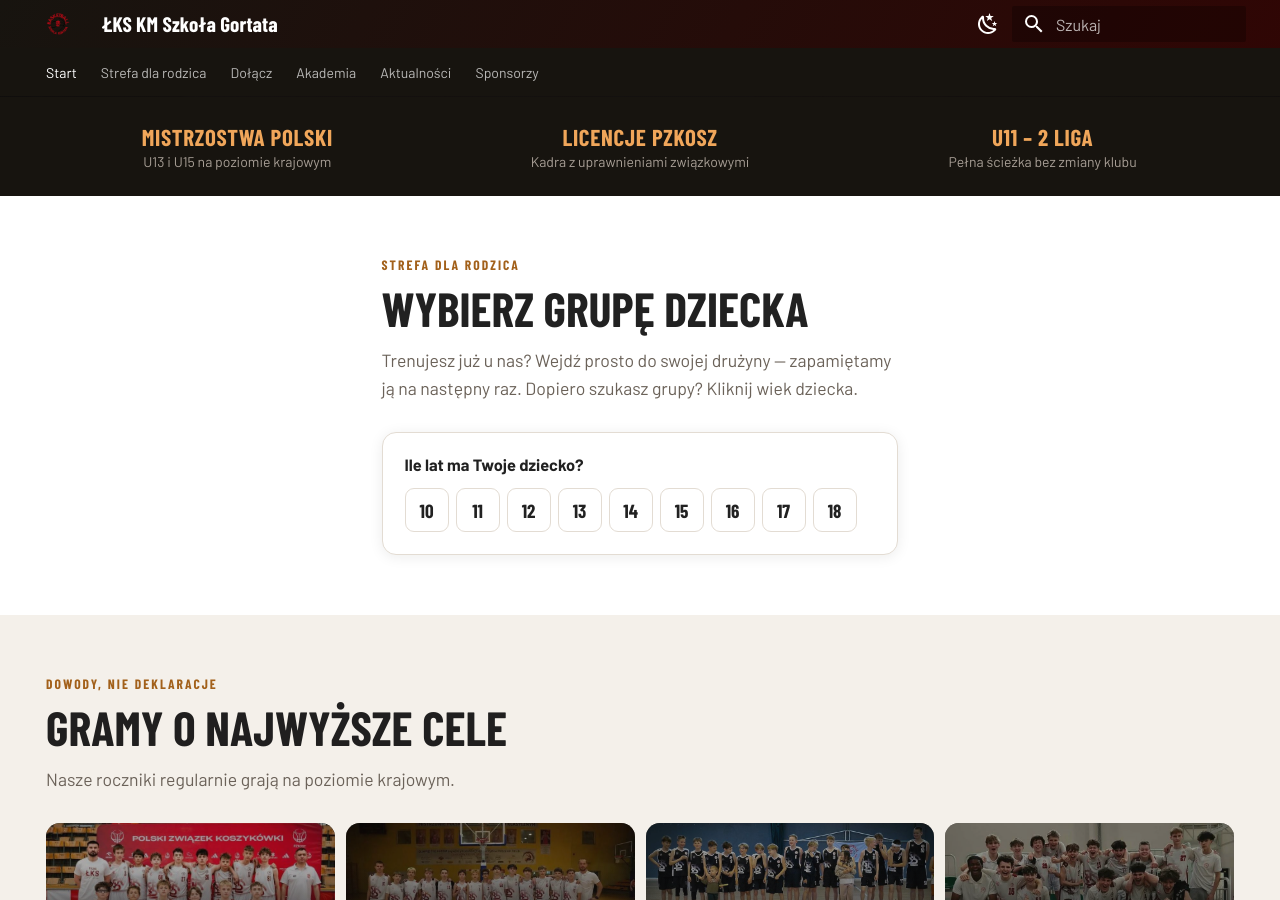
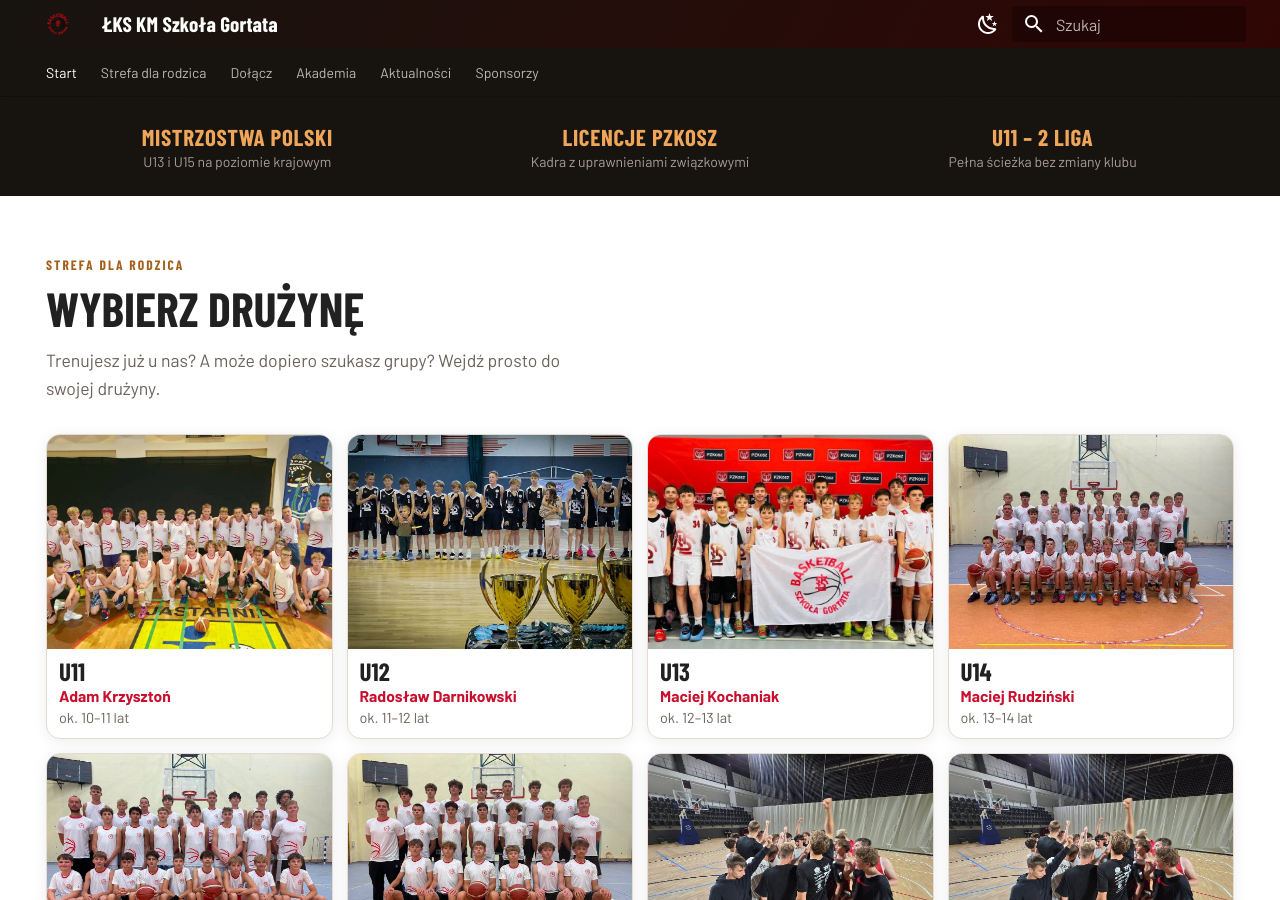
Before and after one commit to piotrlew-creator/lks-junior, an MkDocs documentation site: the page built from docs/index.md, in a window 1280 px wide and 900 px high, scrolled down 712 px. Built offline with MkDocs 1.6.1 and Material for MkDocs 9.7.7, drawn with Linux system fonts in a browser that asks for light colours; some web fonts are replaced; some of the changed text lies outside the part shown.

Commit message:
Wybor druzyny zamiast wyboru po wieku

```diff
--- a/docs/javascripts/extra.js
+++ b/docs/javascripts/extra.js
@@ -2,6 +2,10 @@
    ŁKS KM Szkoła Gortata — skrypty strony
    Uruchamiane przez document$ (Material, navigation.instant), więc
    działają też po przejściu między podstronami bez przeładowania.
+
+   Zasada: skrypt jest wyłącznie dodatkiem. Nawigacja po drużynach
+   opiera się na zwykłych odnośnikach w szablonie i działa również
+   przy wyłączonym JavaScript.
    ═══════════════════════════════════════════════════════════════ */
 
 (function () {
@@ -9,18 +13,10 @@
 
   var STORE_KEY = "lks-grupa";
 
-  var NOTE_OPEN =
-    "Do tej grupy prowadzimy otwarty nabór i doświadczenie nie jest potrzebne. " +
-    "Zadzwoń lub napisz do biura — umówimy pierwsze zajęcia i spotkanie z trenerem.";
-
-  var NOTE_IND =
-    "Do tej grupy również przyjmujemy nowych zawodników. Zaczynamy od spotkania " +
-    "z trenerem prowadzącym, żeby sprawdzić poziom zawodnika i wspólnie ocenić, " +
-    "czy drużyna będzie dla niego dobrym miejscem. Spotkanie umówisz przez biuro.";
-
-  /* ── Pamięć wyboru grupy ─────────────────────────────────────
-     Rodzic grającego dziecka wybiera drużynę raz; przy kolejnych
-     wizytach strona otwiera się od razu na jego grupie.           */
+  /* ── Pamięć wyboru drużyny ───────────────────────────────────
+     Rodzic grającego dziecka wchodzi na stronę swojej drużyny;
+     przy kolejnej wizycie jej kafel jest wyróżniony na stronie
+     głównej.                                                      */
   function remember(key) {
     try { window.localStorage.setItem(STORE_KEY, key); } catch (e) { /* tryb prywatny */ }
   }
@@ -28,132 +24,35 @@
     try { return window.localStorage.getItem(STORE_KEY); } catch (e) { return null; }
   }
 
-  /* ── Skład grup ────────────────────────────────────────────── */
-  var ROSTER = [
-    ["u11", "U11", "Adam Krzysztoń", true],
-    ["u12", "U12", "Radosław Darnikowski", true],
-    ["u13", "U13", "Maciej Kochaniak", false],
-    ["u14", "U14", "Maciej Rudziński", false],
-    ["u15", "U15", "Maciej Puczyński", false],
-    ["u17", "U17", "Patryk Dembowski", false],
-    ["u19", "U19", "Piotr Trepka", false]
-  ];
-
-  /* ── Adres główny witryny ────────────────────────────────────
-     Odczytujemy go z odnośnika w logo, który generuje sam MkDocs —
-     dzięki temu jest poprawny również wtedy, gdy witryna stoi
-     w podkatalogu (GitHub Pages). Nie zgadujemy go z adresu okna,
-     bo to właśnie na tym wcześniej się przewróciło.               */
-  function siteRoot() {
-    var logo = document.querySelector(".md-header__button.md-logo, .md-header a.md-header__button[href]");
-    if (logo && logo.href) return logo.href.replace(/\/?$/, "/");
-
-    var canonical = document.querySelector("link[rel=canonical]");
-    if (canonical && canonical.href) {
-      // strona główna = katalog kanoniczny
-      return canonical.href.replace(/index\.html$/, "").replace(/\/?$/, "/");
-    }
-    return window.location.href.replace(/[^/]*$/, "");
+  /* ── Zapamiętanie drużyny przy wejściu na jej podstronę ──────
+     Wzorzec dopasowuje slugi grup młodzieżowych (u11…u19) oraz
+     zespołu seniorskiego, więc nie wymaga listy drużyn.           */
+  function rememberFromPath() {
+    var m = window.location.pathname.match(/strefa-rodzica\/(u1[1-9]|dwa-liga)\/?$/);
+    if (m) remember(m[1]);
   }
 
-  /* ── Dane grup ───────────────────────────────────────────────
-     Najpierw sprawdzamy blok danych wstrzyknięty przez szablon
-     (adresy gotowe od Jinja). Jeśli go nie ma — składamy adresy
-     względem korzenia witryny odczytanego wyżej.                  */
-  function readGroups() {
-    var el = document.getElementById("lks-groups-data");
-    if (el) {
-      try {
-        var parsed = JSON.parse(el.textContent);
-        if (parsed && parsed.u11) return parsed;
-      } catch (e) { /* spadamy do wariantu zapasowego */ }
-    }
-
-    var root = siteRoot();
-    var out = {};
-    ROSTER.forEach(function (r) {
-      out[r[0]] = {
-        name: r[1],
-        coach: r[2],
-        open: r[3],
-        img: root + "assets/" + r[0] + ".jpg",
-        href: root + "strefa-rodzica/" + r[0] + "/"
-      };
-    });
-    return out;
-  }
-
-  /* ── Wyszukiwarka grupy na stronie głównej ─────────────────── */
-  function initFinder() {
-    var wrap = document.getElementById("lks-finder");
+  /* ── Wyróżnienie zapamiętanej drużyny na stronie głównej ───── */
+  function initMyTeam() {
+    var wrap = document.getElementById("lks-teams");
     if (!wrap) return;
 
-    // Przy nawigacji bez przeładowania document$ potrafi zadziałać
-    // ponownie na tym samym elemencie — nie podpinamy zdarzeń dwa razy.
-    if (wrap.dataset.lksReady === "1") return;
-    wrap.dataset.lksReady = "1";
+    var saved = recall();
+    if (!saved) return;
 
-    var GROUPS = readGroups();
+    var tile = wrap.querySelector('.lks-group[data-g="' + saved + '"]');
+    if (!tile || tile.classList.contains("is-mine")) return;
 
-    var ages = document.getElementById("lks-ages");
-    var res = document.getElementById("lks-res");
-    var note = document.getElementById("lks-res-note");
-    var img = document.getElementById("lks-res-img");
-    var name = document.getElementById("lks-res-name");
-    var tag = document.getElementById("lks-res-tag");
-    var det = document.getElementById("lks-res-det");
-    var go = document.getElementById("lks-res-go");
-    if (!ages || !res) return;
+    tile.classList.add("is-mine");
 
-    var buttons = ages.querySelectorAll(".lks-age");
+    var badge = document.createElement("span");
+    badge.className = "lks-group__mine";
+    badge.textContent = "Twoja drużyna";
 
-    function show(key, btn) {
-      var g = GROUPS[key];
-      if (!g) return;
-
-      buttons.forEach(function (b) { b.setAttribute("aria-pressed", "false"); });
-      if (btn) btn.setAttribute("aria-pressed", "true");
-
-      img.src = g.img;
-      img.alt = "Drużyna " + g.name;
-      name.textContent = g.name;
-      tag.innerHTML = g.open
-        ? '<span class="lks-tag lks-tag--open">Nabór otwarty</span>'
-        : '<span class="lks-tag lks-tag--ind">Nabór indywidualny</span>';
-      det.innerHTML =
-        "Trener prowadzący: <strong>" + g.coach + "</strong><br>" +
-        "Harmonogram i hala — zobacz stronę drużyny";
-      go.href = g.href;
-      note.textContent = g.open ? NOTE_OPEN : NOTE_IND;
-
-      res.classList.add("is-on");
-      note.classList.add("is-on");
-      remember(key);
-    }
-
-    buttons.forEach(function (b) {
-      b.addEventListener("click", function () {
-        show(b.getAttribute("data-g"), b);
-      });
-    });
-
-    // Powrót do zapamiętanej grupy
-    var saved = recall();
-    if (saved && GROUPS[saved]) {
-      var match = null;
-      buttons.forEach(function (b) {
-        if (!match && b.getAttribute("data-g") === saved) match = b;
-      });
-      show(saved, match);
-    }
-  }
-
-  /* ── Zapamiętanie grupy przy wejściu na jej podstronę ────────
-     Wzorzec dopasowuje wyłącznie slugi grup młodzieżowych (u11…u19),
-     więc nie wymaga listy drużyn.                                  */
-  function rememberFromPath() {
-    var m = window.location.pathname.match(/strefa-rodzica\/(u1[1-9])\/?$/);
-    if (m) remember(m[1]);
+    // Plakietka trafia pod nazwę drużyny, nad nazwisko trenera.
+    var coach = tile.querySelector(".lks-group__coach");
+    if (coach) tile.insertBefore(badge, coach);
+    else tile.appendChild(badge);
   }
 
   /* ── Odsłanianie sekcji przy przewijaniu ──────────────────── */
@@ -193,8 +92,8 @@
   }
 
   function initAll() {
-    initFinder();
     rememberFromPath();
+    initMyTeam();
     initReveal();
     initExternalLinks();
   }
--- a/docs/stylesheets/extra.css
+++ b/docs/stylesheets/extra.css
@@ -357,117 +357,6 @@ summary:focus-visible,
 }
 
 /* ═══════════════════════════════════════════════════════════════
-   WYSZUKIWARKA GRUPY
-   ═══════════════════════════════════════════════════════════════ */
-.lks-finder {
-  background: var(--lks-surface);
-  border: 1px solid var(--lks-border);
-  border-radius: var(--lks-r);
-  padding: 1.1rem;
-  box-shadow: var(--lks-shadow);
-  max-width: 620px;
-}
-.lks-finder__q {
-  font-weight: 600;
-  font-size: 0.82rem;
-  margin: 0 0 0.7rem;
-}
-.lks-ages {
-  display: flex;
-  gap: 7px;
-  flex-wrap: wrap;
-}
-.lks-age {
-  font-family: "Barlow Condensed", sans-serif;
-  font-weight: 700;
-  font-size: 0.95rem;
-  min-width: 44px;
-  min-height: 44px;
-  padding: 8px 13px;
-  border-radius: var(--lks-r-sm);
-  border: 1.5px solid var(--lks-border);
-  background: var(--lks-surface);
-  color: var(--md-default-fg-color);
-  cursor: pointer;
-  transition: all var(--lks-t);
-}
-.lks-age:hover { border-color: var(--lks-red); }
-.lks-age[aria-pressed="true"] {
-  background: var(--lks-red);
-  border-color: var(--lks-red);
-  color: var(--lks-white);
-}
-
-.lks-res {
-  display: none;
-  gap: 13px;
-  align-items: flex-start;
-  margin-top: 1rem;
-  padding-top: 1rem;
-  border-top: 1px solid var(--lks-border);
-}
-.lks-res.is-on { display: flex; }
-.lks-res__img {
-  width: 86px;
-  height: 65px;
-  object-fit: cover;
-  border-radius: var(--lks-r-sm);
-  flex: none;
-}
-.lks-res__head {
-  display: flex;
-  align-items: center;
-  gap: 8px;
-  flex-wrap: wrap;
-  margin: 0 0 3px;
-}
-.lks-res__name {
-  font-family: "Barlow Condensed", sans-serif;
-  font-weight: 800;
-  font-size: 1.3rem;
-  line-height: 1;
-}
-.lks-res__det {
-  font-size: 0.78rem;
-  color: var(--lks-muted);
-  line-height: 1.5;
-  margin: 0 0 5px;
-}
-.lks-res__go {
-  font-size: 0.78rem;
-  font-weight: 700;
-  color: var(--lks-red);
-  text-decoration: none !important;
-}
-.lks-res__note {
-  display: none;
-  margin: 0.8rem 0 0;
-  padding: 11px 13px;
-  border-radius: var(--lks-r-sm);
-  background: var(--lks-surface-2);
-  border: 1px solid var(--lks-border);
-  font-size: 0.76rem;
-  line-height: 1.55;
-  color: var(--lks-muted);
-}
-.lks-res__note.is-on { display: block; }
-
-.lks-tag {
-  display: inline-block;
-  font-size: 0.62rem;
-  font-weight: 700;
-  text-transform: uppercase;
-  letter-spacing: 0.07em;
-  padding: 3px 8px;
-  border-radius: 999px;
-  white-space: nowrap;
-}
-.lks-tag--open { background: #dff3e6; color: #1f6b3d; border: 1px solid #b6e0c6; }
-.lks-tag--ind  { background: #fbeedd; color: #8a5313; border: 1px solid #efd9bc; }
-[data-md-color-scheme="slate"] .lks-tag--open { background: rgba(95,191,127,.16); color: #7fd39c; border-color: rgba(95,191,127,.3); }
-[data-md-color-scheme="slate"] .lks-tag--ind  { background: rgba(217,145,63,.16); color: #e0a561; border-color: rgba(217,145,63,.3); }
-
-/* ═══════════════════════════════════════════════════════════════
    OSIĄGNIĘCIA (kafle ze zdjęciami)
    ═══════════════════════════════════════════════════════════════ */
 .lks-ach {
@@ -644,11 +533,20 @@ summary:focus-visible,
 /* ═══════════════════════════════════════════════════════════════
    STREFA DLA RODZICA — kafle grup
    ═══════════════════════════════════════════════════════════════ */
+/* Osiem drużyn układa się w równe rzędy: po dwie na telefonie,
+   trzy na tablecie, cztery na laptopie. Automatyczne wypełnianie
+   dawało na telefonie jedną kolumnę, czyli osiem ekranów przewijania. */
 .lks-groups {
   display: grid;
-  grid-template-columns: repeat(auto-fill, minmax(190px, 1fr));
-  gap: 14px;
+  grid-template-columns: repeat(2, 1fr);
+  gap: 10px;
   margin: 1.6rem 0 2.4rem;
+}
+@media (min-width: 600px) {
+  .lks-groups { grid-template-columns: repeat(3, 1fr); gap: 14px; }
+}
+@media (min-width: 900px) {
+  .lks-groups { grid-template-columns: repeat(4, 1fr); }
 }
 .lks-group {
   display: flex;
@@ -676,22 +574,41 @@ summary:focus-visible,
 .lks-group__name {
   font-family: "Barlow Condensed", sans-serif;
   font-weight: 800;
-  font-size: 1.5rem;
+  font-size: 1.25rem;
   line-height: 1;
-  padding: 12px 14px 2px;
+  padding: 10px 12px 2px;
   color: var(--md-default-fg-color);
 }
 .lks-group__coach {
-  padding: 0 14px;
+  padding: 0 12px;
   font-size: 0.78rem;
   font-weight: 600;
   color: var(--lks-red);
 }
 .lks-group__age {
   margin-top: auto;
-  padding: 4px 14px 14px;
+  padding: 4px 12px 12px;
   font-size: 0.72rem;
   color: var(--lks-muted);
+}
+
+/* -- Drużyna zapamiętana z poprzedniej wizyty ----------------- */
+/* Klasę dodaje skrypt; bez JavaScriptu kafel wygląda jak każdy inny. */
+.lks-group.is-mine {
+  border-color: var(--lks-red);
+  box-shadow: var(--lks-shadow-lg);
+}
+.lks-group__mine {
+  align-self: flex-start;
+  margin: 9px 12px 0;
+  padding: 3px 8px;
+  border-radius: 999px;
+  background: var(--lks-red);
+  color: var(--lks-white);
+  font-size: 0.62rem;
+  font-weight: 700;
+  text-transform: uppercase;
+  letter-spacing: 0.07em;
 }
 
 /* -- Zdjęcie drużyny na stronie grupy ------------------------- */
--- a/overrides/home.html
+++ b/overrides/home.html
@@ -47,70 +47,70 @@
     </div>
   </section>
 
-  <!-- ══════════════ WYBÓR GRUPY ══════════════ -->
+  <!-- ══════════════ WYBÓR DRUŻYNY ══════════════ -->
+  {#
+    Kafle prowadzą prosto na strony drużyn. Adresy generuje Jinja filtrem
+    `url`, więc działają niezależnie od tego, czy witryna stoi w korzeniu
+    domeny, czy w podkatalogu. Sekcja działa też przy wyłączonym JavaScript —
+    skrypt jedynie podświetla drużynę zapamiętaną z poprzedniej wizyty.
+  #}
   <section class="lks-sec md-grid lks-reveal" id="grupy">
     <p class="lks-lbl">Strefa dla rodzica</p>
-    <h2 class="lks-h2">Wybierz grupę dziecka</h2>
+    <h2 class="lks-h2">Wybierz drużynę</h2>
     <p class="lks-lead">
-      Trenujesz już u nas? Wejdź prosto do swojej drużyny — zapamiętamy ją
-      na następny raz. Dopiero szukasz grupy? Kliknij wiek dziecka.
+      Trenujesz już u nas? A może dopiero szukasz grupy?
+      Wejdź prosto do swojej drużyny.
     </p>
 
-    {#
-      Adresy zdjęć i podstron generuje Jinja filtrem `url`, dzięki czemu
-      działają niezależnie od tego, czy witryna stoi w korzeniu domeny,
-      czy w podkatalogu (jak na GitHub Pages). Skrypt tylko je odczytuje
-      i niczego sam nie skleja.
-    #}
-    <script type="application/json" id="lks-groups-data">
-      {
-        "u11": { "name": "U11", "coach": "Adam Krzysztoń",        "open": true,
-                 "img": "{{ 'assets/u11.jpg' | url }}", "href": "{{ 'strefa-rodzica/u11/' | url }}" },
-        "u12": { "name": "U12", "coach": "Radosław Darnikowski",  "open": true,
-                 "img": "{{ 'assets/u12.jpg' | url }}", "href": "{{ 'strefa-rodzica/u12/' | url }}" },
-        "u13": { "name": "U13", "coach": "Maciej Kochaniak",      "open": false,
-                 "img": "{{ 'assets/u13.jpg' | url }}", "href": "{{ 'strefa-rodzica/u13/' | url }}" },
-        "u14": { "name": "U14", "coach": "Maciej Rudziński",      "open": false,
-                 "img": "{{ 'assets/u14.jpg' | url }}", "href": "{{ 'strefa-rodzica/u14/' | url }}" },
-        "u15": { "name": "U15", "coach": "Maciej Puczyński",      "open": false,
-                 "img": "{{ 'assets/u15.jpg' | url }}", "href": "{{ 'strefa-rodzica/u15/' | url }}" },
-        "u17": { "name": "U17", "coach": "Patryk Dembowski",      "open": false,
-                 "img": "{{ 'assets/u17.jpg' | url }}", "href": "{{ 'strefa-rodzica/u17/' | url }}" },
-        "u19": { "name": "U19", "coach": "Piotr Trepka",          "open": false,
-                 "img": "{{ 'assets/u19.jpg' | url }}", "href": "{{ 'strefa-rodzica/u19/' | url }}" }
-      }
-    </script>
-
-    <div class="lks-finder" id="lks-finder">
-      <p class="lks-finder__q">Ile lat ma Twoje dziecko?</p>
-      <div class="lks-ages" id="lks-ages">
-        <button type="button" class="lks-age" data-g="u11">10</button>
-        <button type="button" class="lks-age" data-g="u12">11</button>
-        <button type="button" class="lks-age" data-g="u13">12</button>
-        <button type="button" class="lks-age" data-g="u14">13</button>
-        <button type="button" class="lks-age" data-g="u15">14</button>
-        <button type="button" class="lks-age" data-g="u17">15</button>
-        <button type="button" class="lks-age" data-g="u17">16</button>
-        <button type="button" class="lks-age" data-g="u19">17</button>
-        <button type="button" class="lks-age" data-g="u19">18</button>
-      </div>
-
-      <div class="lks-res" id="lks-res">
-        {# Kadr zastępczy; skrypt podmienia go na zdjęcie wybranej grupy.
-           Blok jest ukryty do czasu kliknięcia, a lazy-loading sprawia,
-           że przeglądarka nie pobiera go niepotrzebnie. #}
-        <img class="lks-res__img no-lightbox" id="lks-res-img" loading="lazy"
-             src="{{ 'assets/u14.jpg' | url }}" alt="">
-        <div class="lks-res__body">
-          <p class="lks-res__head">
-            <span class="lks-res__name" id="lks-res-name"></span>
-            <span id="lks-res-tag"></span>
-          </p>
-          <p class="lks-res__det" id="lks-res-det"></p>
-          <a class="lks-res__go" id="lks-res-go" href="#">Zobacz stronę drużyny →</a>
-        </div>
-      </div>
-      <p class="lks-res__note" id="lks-res-note"></p>
+    <div class="lks-groups lks-groups--home" id="lks-teams">
+      <a class="lks-group" data-g="u11" href="{{ 'strefa-rodzica/u11/' | url }}">
+        <img class="no-lightbox" loading="lazy" src="{{ 'assets/u11.jpg' | url }}" alt="">
+        <span class="lks-group__name">U11</span>
+        <span class="lks-group__coach">Adam Krzysztoń</span>
+        <span class="lks-group__age">ok. 10–11 lat</span>
+      </a>
+      <a class="lks-group" data-g="u12" href="{{ 'strefa-rodzica/u12/' | url }}">
+        <img class="no-lightbox" loading="lazy" src="{{ 'assets/u12.jpg' | url }}" alt="">
+        <span class="lks-group__name">U12</span>
+        <span class="lks-group__coach">Radosław Darnikowski</span>
+        <span class="lks-group__age">ok. 11–12 lat</span>
+      </a>
+      <a class="lks-group" data-g="u13" href="{{ 'strefa-rodzica/u13/' | url }}">
+        <img class="no-lightbox" loading="lazy" src="{{ 'assets/u13.jpg' | url }}" alt="">
+        <span class="lks-group__name">U13</span>
+        <span class="lks-group__coach">Maciej Kochaniak</span>
+        <span class="lks-group__age">ok. 12–13 lat</span>
+      </a>
+      <a class="lks-group" data-g="u14" href="{{ 'strefa-rodzica/u14/' | url }}">
+        <img class="no-lightbox" loading="lazy" src="{{ 'assets/u14.jpg' | url }}" alt="">
+        <span class="lks-group__name">U14</span>
+        <span class="lks-group__coach">Maciej Rudziński</span>
+        <span class="lks-group__age">ok. 13–14 lat</span>
+      </a>
+      <a class="lks-group" data-g="u15" href="{{ 'strefa-rodzica/u15/' | url }}">
+        <img class="no-lightbox" loading="lazy" src="{{ 'assets/u15.jpg' | url }}" alt="">
+        <span class="lks-group__name">U15</span>
+        <span class="lks-group__coach">Maciej Puczyński</span>
+        <span class="lks-group__age">ok. 14–15 lat</span>
+      </a>
+      <a class="lks-group" data-g="u17" href="{{ 'strefa-rodzica/u17/' | url }}">
+        <img class="no-lightbox" loading="lazy" src="{{ 'assets/u17.jpg' | url }}" alt="">
+        <span class="lks-group__name">U17</span>
+        <span class="lks-group__coach">Patryk Dembowski</span>
+        <span class="lks-group__age">ok. 15–16 lat</span>
+      </a>
+      <a class="lks-group" data-g="u19" href="{{ 'strefa-rodzica/u19/' | url }}">
+        <img class="no-lightbox" loading="lazy" src="{{ 'assets/u19.jpg' | url }}" alt="">
+        <span class="lks-group__name">U19</span>
+        <span class="lks-group__coach">Piotr Trepka</span>
+        <span class="lks-group__age">ok. 17–18 lat</span>
+      </a>
+      <a class="lks-group" data-g="dwa-liga" href="{{ 'strefa-rodzica/dwa-liga/' | url }}">
+        <img class="no-lightbox" loading="lazy" src="{{ 'assets/dwa-liga.jpg' | url }}" alt="">
+        <span class="lks-group__name">2 liga</span>
+        <span class="lks-group__coach">Piotr Trepka</span>
+        <span class="lks-group__age">seniorzy</span>
+      </a>
     </div>
   </section>
 
```
